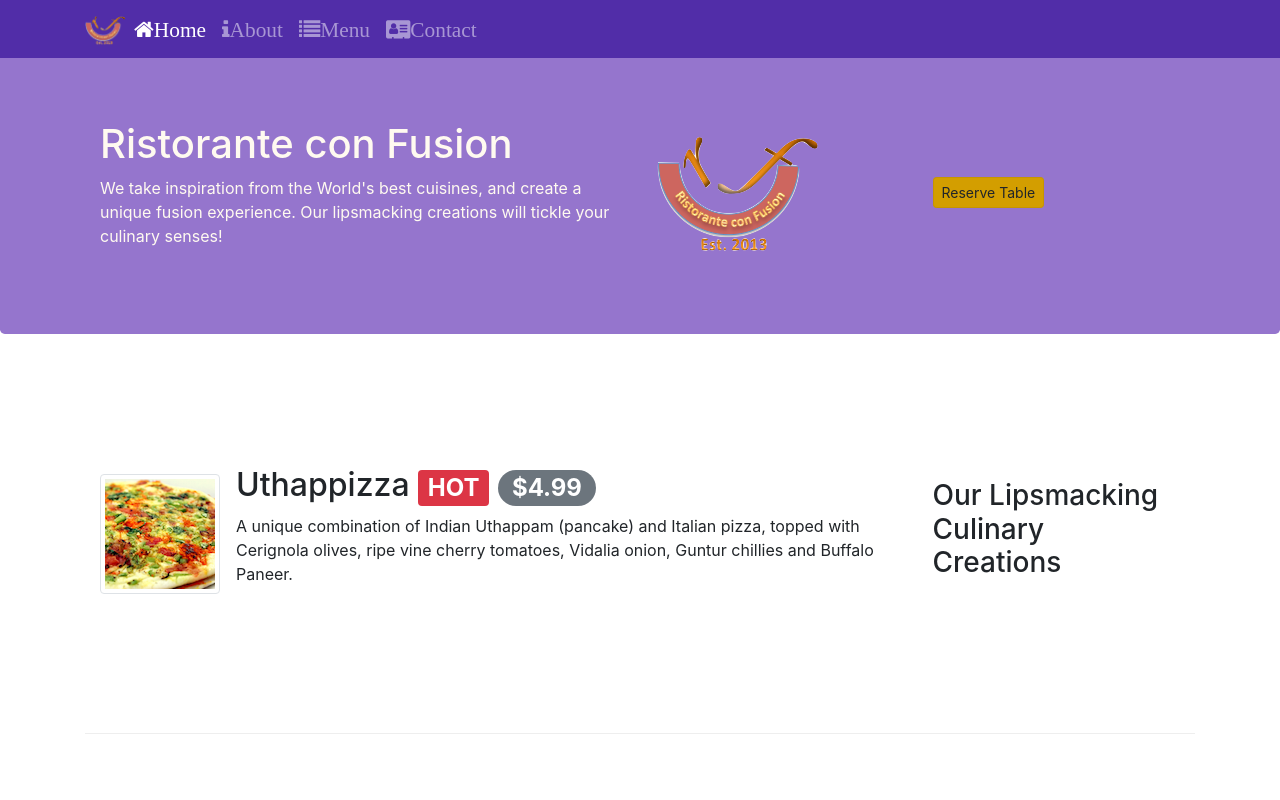
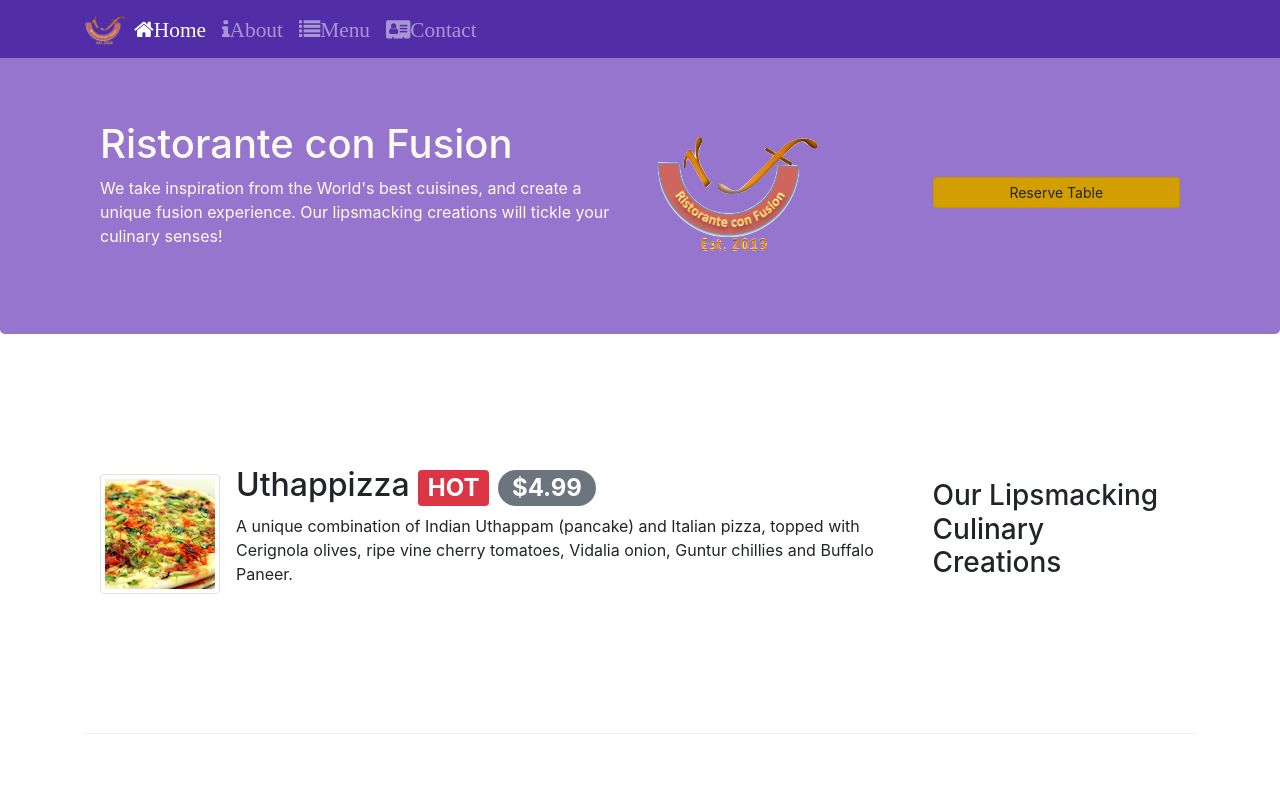
Before and after one commit to khrulev/bootstrap4-test, a website: page index.html in a window 1280 px wide. Shown: the top 800 px of the page. Drawn offline with nearby package versions, Linux system fonts and the light colour scheme.

Commit message:
Assignment 2.1

```diff
--- a/index.html
+++ b/index.html
@@ -52,7 +52,7 @@
                             <img src="img/logo.png" class="img-fluid">
                         </div>
                         <div class="col-12 col-sm-6 align-self-center">
-                            <a href="#reservecard" class="btn btn-warning btn-sm active" role="button" aria-pressed="true">Reserve Table</a>
+                            <a href="#reservecard" class="btn btn-block btn-warning btn-sm active" role="button" aria-pressed="true">Reserve Table</a>
                         </div>
                     </div>
                 </div>
```
